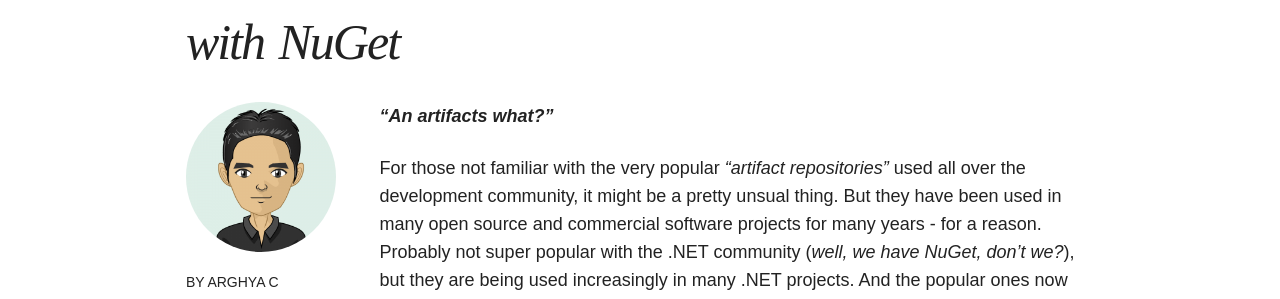
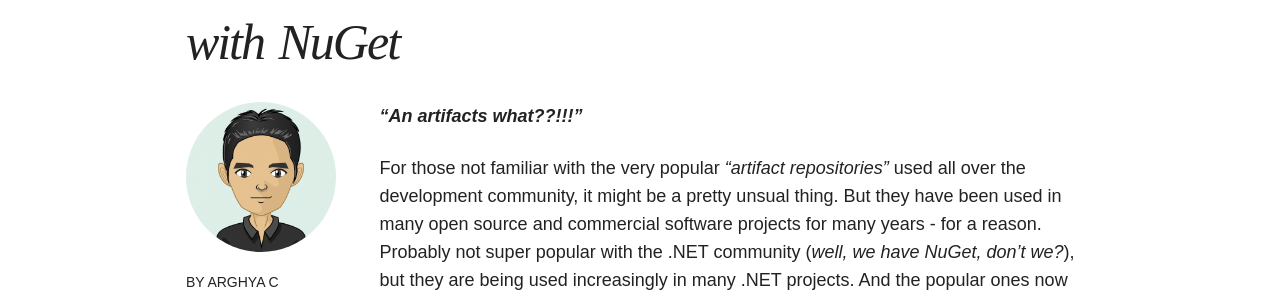
Before and after one commit to chakrabar/chakrabar.github.io, a Jekyll site: the page built from _posts/articles/2018-03-02-artifact-repository-management-with-nexus.md, in a window 1280 px wide and 900 px high, scrolled down 432 px. Shown: the part 154-453 px from the top of the window. Built offline with Jekyll 4.4.1, drawn with Linux system fonts in a browser that asks for light colours; nearby versions of some CDN libraries; comment, search, counter and statistics services are not loaded.

Commit message:
someone's not happy with opening line

```diff
--- a/_posts/articles/2018-03-02-artifact-repository-management-with-nexus.md
+++ b/_posts/articles/2018-03-02-artifact-repository-management-with-nexus.md
@@ -9,7 +9,7 @@
 share: true
 ---
 
-_**"An artifacts what?"**_
+_**"An artifacts what??!!!"**_
 
 For those not familiar with the very popular _"artifact repositories"_ used all over the development community, it might be a pretty unsual thing. But they have been used in many open source and commercial software projects for many years - for a reason. Probably not super popular with the .NET community (_well, we have NuGet, don't we?_), but they are being used increasingly in many .NET projects. And the popular ones now come with .NET support by default.
 
```
